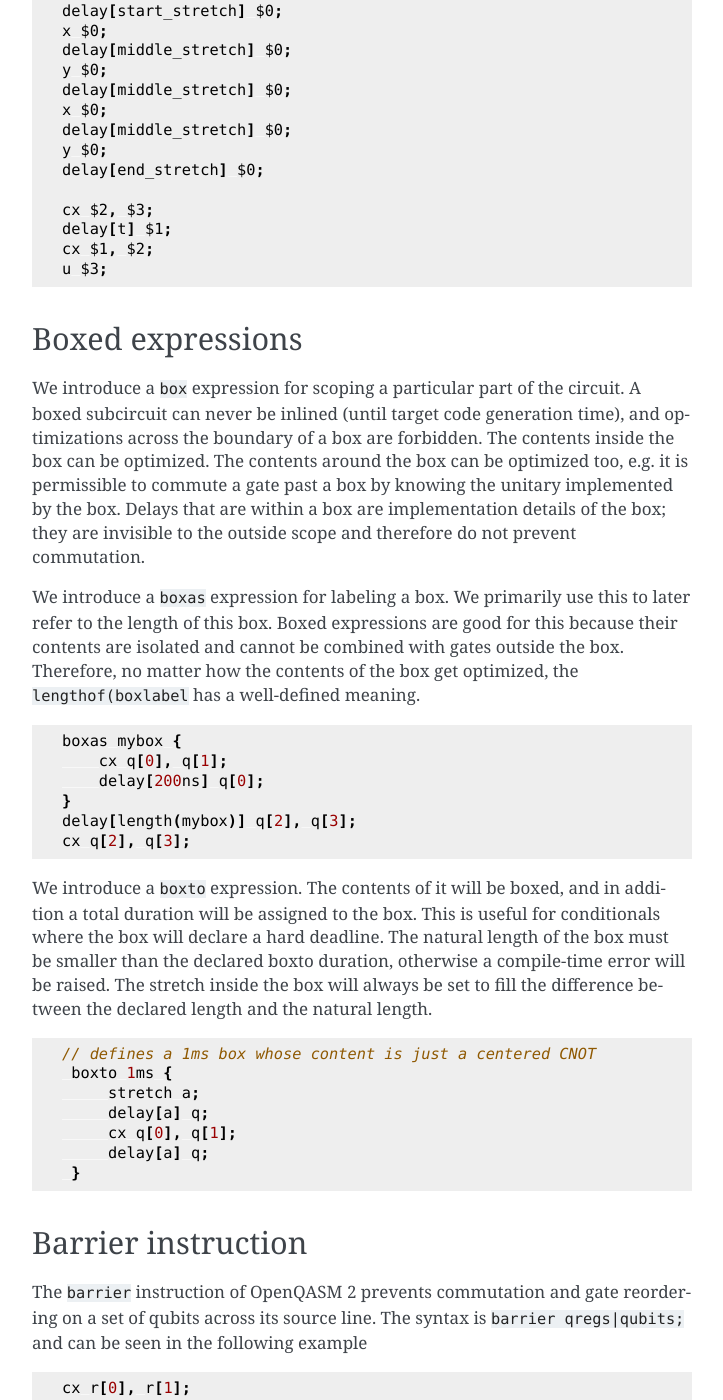
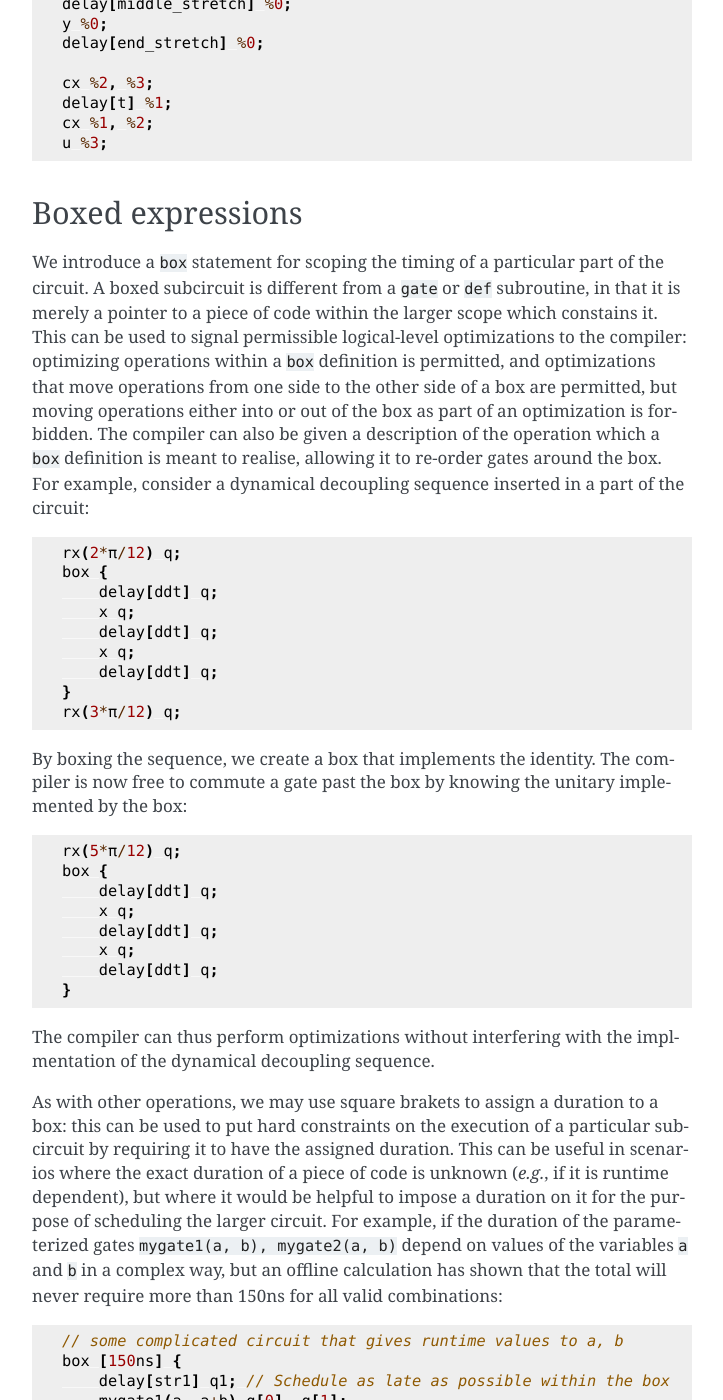
Before and after one commit to openqasm/openqasm, a Sphinx documentation site: the page built from source/language/delays.rst, in a window 1280 px wide and 1400 px high, scrolled down 5807 px. Shown: the whole window, without its empty margins (388-1111 px from the left). Built offline with Sphinx 7.4.7, drawn with Linux system fonts in a browser that asks for light colours; cross-references to code outside the pages are shown as plain code; some of the changed text lies outside the part shown.

Commit message:
1. Updated description of box 2. Added proposal of the verbatim modifier for box.

```diff
--- a/source/language/delays.rst
+++ b/source/language/delays.rst
@@ -17,8 +17,6 @@
 these gates evenly to implement a higher-order echo decoupling sequence"
 or “implement this gate as late as possible".
 
-.. _length-and-stretch:
-
 length and stretch types
 ------------------------
 
@@ -30,9 +28,6 @@
 
 -  Backend-dependent unit, ``dt``, equivalent to the duration of one waveform
    sample on the backend
-
-Units can appear attached to the numerical value, or immediately following
-separated only by blanks or tabs. ``1000ms`` is the same as ``1000 ms``.
 
 It is often useful to reference the duration of other parts of the
 circuit. For example, we may want to delay a gate for twice the duration
@@ -86,10 +81,9 @@
 
 .. code-block:: c
 
-       qubit[5] q;
        barrier q;
        cx q[0], q[1];
-       U(pi/4, 0, pi/2) q[2];
+       u q[2];
        cx q[3], q[4];
        delay[stretchinf] q[0], q[1];
        delay[stretchinf] q[2];
@@ -154,7 +147,7 @@
 .. code-block:: c
 
        length a = 300ns;
-       length b = lengthof({x $0});
+       length b = lengthof({x %0});
        stretch c;
        // stretchy length with min=300ns
        length d = a + 2 * c;
@@ -162,7 +155,7 @@
        length e = -0.5 * b + c;
 
 Delays (and other lengthened instructions)
-------------------------------------------
+----------------------------------------
 
 OpenQASM and OpenPulse have a ``delay`` instruction, whose duration is defined by
 a ``length``. If the length passed to the delay contains stretch, it will become a
@@ -263,71 +256,184 @@
 
 .. code-block:: c
 
-   stretch s;
-   stretch t;
-   length start_stretch = s - .5 * lengthof({x $0;})
-   length middle_stretch = s - .5 * lengthof({x $0;}) - .5 * lengthof({y $0;}
-   length end_stretch = s - .5 * lengthof({y $0;})
+   stretch s, t;
+   length start_stretch = s - .5 * lengthof({x %0;})
+   length middle_stretch = s - .5 * lengthof({x %0;}) - .5 * lengthof({y %0;}
+   length end_stretch = s - .5 * lengthof({y %0;})
 
-   delay[start_stretch] $0;
-   x $0;
-   delay[middle_stretch] $0;
-   y $0;
-   delay[middle_stretch] $0;
-   x $0;
-   delay[middle_stretch] $0;
-   y $0;
-   delay[end_stretch] $0;
+   delay[start_stretch] %0;
+   x %0;
+   delay[middle_stretch] %0;
+   y %0;
+   delay[middle_stretch] %0;
+   x %0;
+   delay[middle_stretch] %0;
+   y %0;
+   delay[end_stretch] %0;
 
-   cx $2, $3;
-   delay[t] $1;
-   cx $1, $2;
-   u $3;
+   cx %2, %3;
+   delay[t] %1;
+   cx %1, %2;
+   u %3;
 
 Boxed expressions
 -----------------
 
-We introduce a ``box`` expression for scoping a particular part of the circuit.
-A boxed subcircuit can never be inlined (until target code generation
-time), and optimizations across the boundary of a box are forbidden. The
-contents inside the box can be optimized. The contents around the box
-can be optimized too, e.g. it is permissible to commute a gate past a
-box by knowing the unitary implemented by the box. Delays that are
-within a box are implementation details of the box; they are invisible
-to the outside scope and therefore do not prevent commutation.
-
-We introduce a ``boxas`` expression for labeling a box. We primarily use this to
-later refer to the length of this box. Boxed expressions are good for
-this because their contents are isolated and cannot be combined with
-gates outside the box. Therefore, no matter how the contents of the box
-get optimized, the ``lengthof(boxlabel`` has a well-defined meaning.
+We introduce a ``box`` statement for scoping the timing of a particular part of the circuit.
+A boxed subcircuit is different from a ``gate`` or ``def`` subroutine, in that it is merely
+a pointer to a piece of code within the larger scope which constains it. This can be used to
+signal permissible logical-level optimizations to the compiler: optimizing operations within
+a ``box`` definition is permitted, and optimizations that move operations from one side to
+the other side of a box are permitted, but moving operations either into or out of the box as
+part of an optimization is forbidden. The compiler can also be given a description of the
+operation which a ``box`` definition is meant to realise, allowing it to re-order gates around
+the box. For example, consider a dynamical decoupling sequence inserted in a part of the circuit:
 
 .. code-block:: c
 
-       boxas mybox {
-           cx q[0], q[1];
-           delay[200ns] q[0];
-       }
-       delay[length(mybox)] q[2], q[3];
-       cx q[2], q[3];
+    rx(2*π/12) q;
+    box {
+        delay[ddt] q;
+        x q;
+        delay[ddt] q;
+        x q;
+        delay[ddt] q;
+    }
+    rx(3*π/12) q;
 
-We introduce a ``boxto`` expression. The contents of it will be boxed, and in
-addition a total duration will be assigned to the box. This is useful
-for conditionals where the box will declare a hard deadline. The natural
-length of the box must be smaller than the declared boxto duration,
-otherwise a compile-time error will be raised. The stretch inside the
-box will always be set to fill the difference between the declared
-length and the natural length.
+By boxing the sequence, we create a box that implements the identity. The compiler is now free
+to commute a gate past the box by knowing the unitary implemented by the box:
 
 .. code-block:: c
 
-      // defines a 1ms box whose content is just a centered CNOT
-       boxto 1ms {
-           stretch a;
-           delay[a] q;
-           cx q[0], q[1];
-           delay[a] q;
-       }
+    rx(5*π/12) q;
+    box {
+        delay[ddt] q;
+        x q;
+        delay[ddt] q;
+        x q;
+        delay[ddt] q;
+    }
+
+The compiler can thus perform optimizations without interfering with the implmentation of the
+dynamical decoupling sequence.
+
+As with other operations, we may use square brakets to assign a duration to a box: this can be
+used to put hard constraints on the execution of a particular sub-circuit by requiring it to
+have the assigned duration. This can be useful in scenarios where the exact duration of a piece
+of code is unknown (*e.g.*, if it is runtime dependent), but where it would be helpful to impose
+a duration on it for the purpose of scheduling the larger circuit. For example, if the duration
+of the parameterized gates ``mygate1(a, b), mygate2(a, b)`` depend on values of the variables
+``a`` and ``b`` in a complex way, but an offline calculation has shown that the total will never
+require more than 150ns for all valid combinations:
+
+.. code-block:: c
+
+    // some complicated circuit that gives runtime values to a, b
+    box [150ns] {
+        delay[str1] q1; // Schedule as late as possible within the box
+        mygate1(a, a+b) q[0], q[1];
+        mygate2(a, a-b) q[1], q[2];
+        mygate1(a-b, b) q[0], q[1];
+    }
+
+Boxes can be dressed by a ``verbatim`` modifier to prevent the compiler from optimizing the code
+piece inside.  The ``verbatim`` modifier is simply a compiler flag to let compiler passes ignore the
+boxed region. For example, gates will not be re-ordered or be cancelled in a ``verbatim`` box. The
+only two compiler passes that look inside a ``verbatim`` box are (1) the pass the resolves timing and
+duration (2) the pass that links gates to their ``defcal``. As a result, having any of the following
+high-level constructs in a ``verbatim`` box will result in a runtime error since related compiler passes
+will not be able to look inside to properly compile these:
+
+-  Virtual qubits
+
+-  Composite gates without a ``defcal``
+
+-  Subroutine/kernel calls
+
+``verbatim`` box is to give experienced users precice control of the boxed operations, it also
+means that users themselves have to be responsible for potential runtime errors.
+
+``verbatim`` box is useful in low-level calibration programs or error mitigation protocols.
+For example, ``verbatim`` box can be used in digital zero noise extrapolation:
+
+.. code-block:: c
+
+    bit c;
+
+    verbatim box {
+        h $0;  // assume h has a defcal
+        h $0;
+        h $0;
+    }
+    cx $0, $1;
+    measure $0 -> c;
+
+``verbatim`` levels are defined for the convenience of some applications. The default ``verbatim``
+box is of level 0. Level 1 ``verbatim`` box admits qubit mapping. The following is an example of
+using level 1 ``verbatim`` box:
+
+.. code-block:: c
+
+    //a randomized benchmarking program
+    qubit q[2];
+    bit c[2];
+
+    reset q;
+    verbatim(1) box {
+        //assuming h, cz, s have a defcal
+        h q[0];
+        cz q[0], q[1];
+        s q[0];
+        cz q[0], q[1];
+        s q[0];
+        z q[0];
+        h q[0];
+        measure q -> c;
+    }
+
+Level 2 ``verbatim`` box allows both virtual qubits and composite gates inside. An application for
+level 2 ``verbatim`` box is the flag qubit scheme in quantum error correction:
+
+.. code-block:: c
+
+	// Flag fault-tolerant circuit for measuring the logical Hadamard
+	// operator of the [[7, 1, 3]] Steane code. Taken from page 6,
+	// https://quantum-journal.org/papers/q-2019-05-20-143/pdf/.
+
+	qubit steane_reg[7];
+	qubit flag_reg[4];
+	def ft_ctrl_hadamard qubit[7]: logical_qubits,
+						 qubit[1]: ancilla,
+						 qubit[4] flag_qubits -> bool {
+		bool success;
+		verbatim(2) box{
+			bit checks[4];
+			x ancilla; // prepare |+>
+			ch ancilla, logical_qubits[0];
+			cx flag_qubits[0], ancilla;
+			ch ancilla, logical_qubits[1];
+			cx flag_qubits[1], ancilla;
+			ch ancilla, logical_qubits[2];
+			cx flag_qubits[2], ancilla;
+			cx flag_qubits[1], ancilla;
+			cx flag_qubits[3], ancilla;
+			ch ancilla, logical_qubits[5];
+			cx flag_qubits[3], ancilla;
+			cx flag_qubits[2], ancilla;
+			ch ancilla, logical_qubits[3];
+			ch ancilla, logical_qubits[6];
+			cx flag_qubits[0], ancilla;
+			ch ancilla, logical_qubits[4];
+			checks = measure flag_qubits;
+		}
+	  success = ~(bool(checks[0]) | bool(checks[1]) |
+				  bool(checks[2]) | bool(checks[3]))
+	  return success;
+	}
+
+Also, the ``inline`` modifier is introduced to work with ``verbatim`` to allow composite gates for
+better readability. Thus, a ``verbatim(2) box`` is functionally equivalent to a ``verbatim(1) inline box``.
 
 Barrier instruction
 -------------------
```
Also changed, not shown: other parts of source/language/delays.rst (+0 -1 lines).
